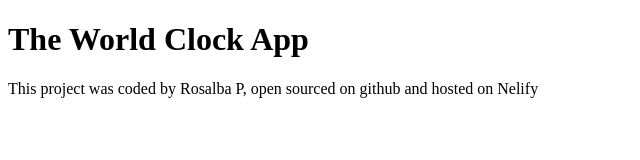
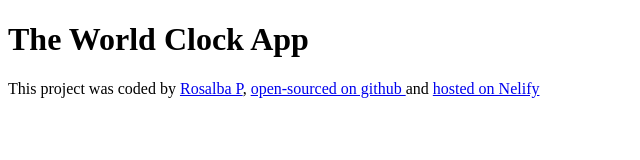
Before and after one commit to RparraTZ/Albas-World-Clock-App, a plain HTML site: page index.html in a window 1280 px wide. Shown: the whole page, without its empty margins (0-640 px from the left). Drawn offline with Linux system fonts and the light colour scheme.

Commit message:
footer contact info hyperlinks

```diff
--- a/index.html
+++ b/index.html
@@ -9,8 +9,17 @@
   <body>
     <h1>The World Clock App</h1>
     <footer>
-      This project was coded by Rosalba P, open sourced on github and hosted on
-      Nelify
+      This project was coded by
+      <a href="https://github.com/RparraTZ" target="_blank"> Rosalba P</a>,
+      <a
+        href="https://github.com/RparraTZ/Albas-World-Clock-App"
+        target="_blank"
+      >
+        open-sourced on github </a
+      >and
+      <a href="https://albas-world-clock-app.netlify.app/" target="_blank">
+        hosted on Nelify</a
+      >
     </footer>
     <script src="Javascript/index.js"></script>
   </body>
```
